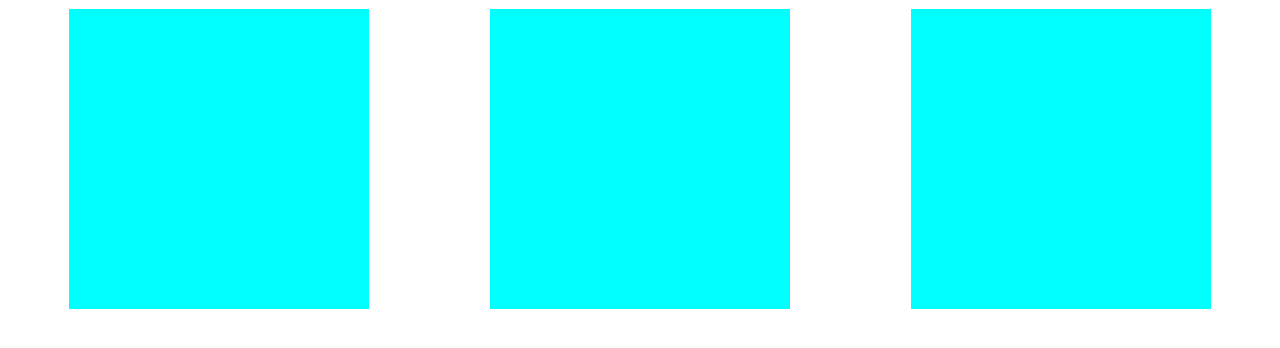
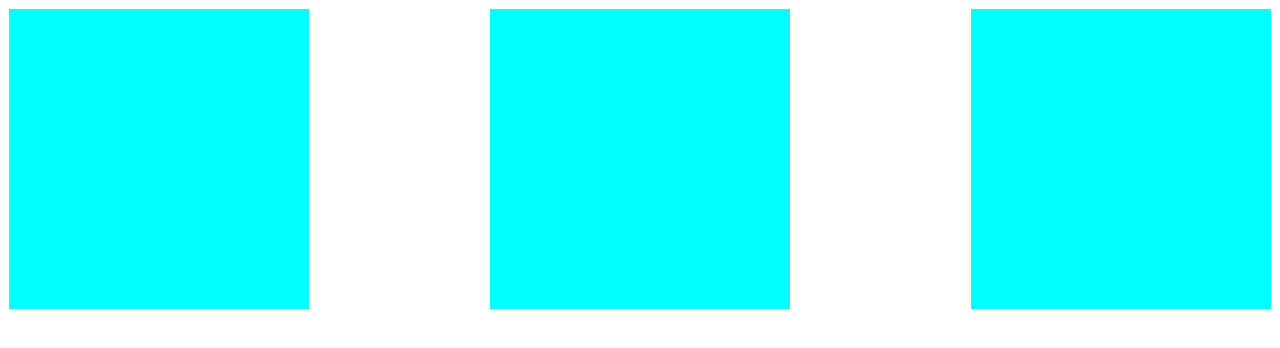
Before and after one commit to Yesdoing/css-master, a plain HTML site: page flexbox.html in a window 1280 px wide. Drawn offline with Linux system fonts and the light colour scheme.

```diff
--- a/flexbox.html
+++ b/flexbox.html
@@ -9,7 +9,10 @@
     <style>
         .father {
             display: flex;
-            justify-content: space-around;
+            flex-wrap: wrap;
+            justify-content: space-between;
+            align-items: flex-start;
+            height: 100vh;
         }
         .box {
             width: 300px;
```
Also changed, not shown: README.md.
